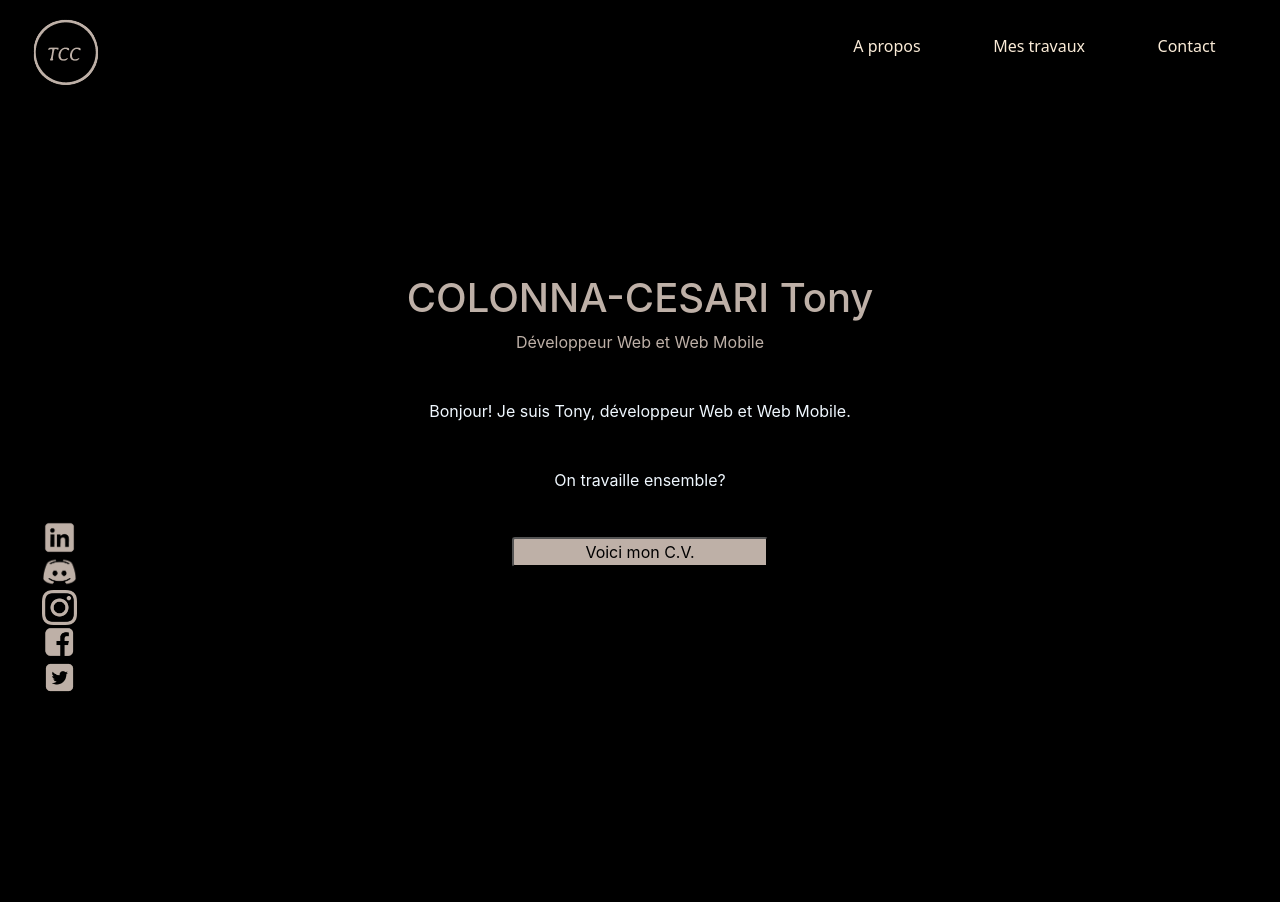
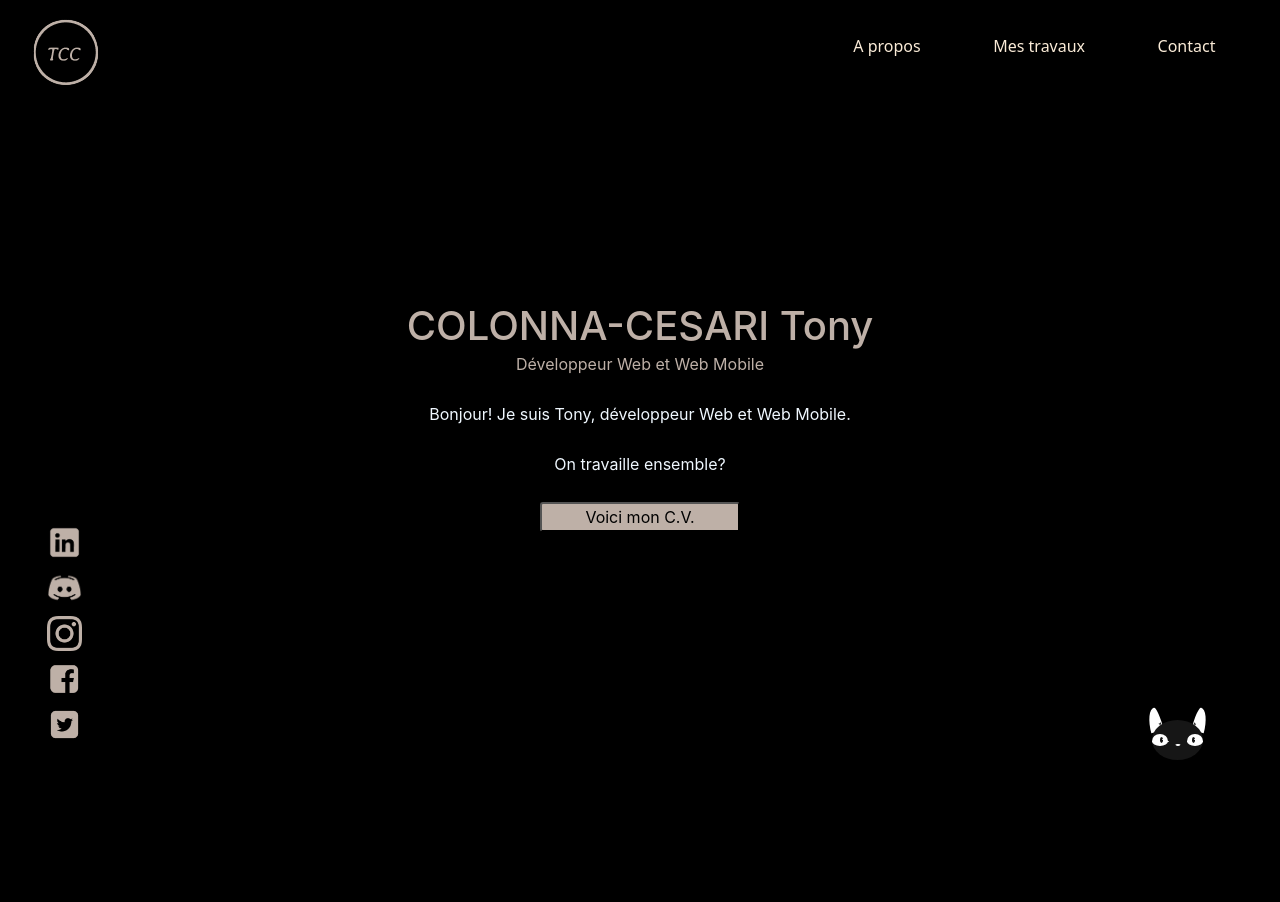
Before and after one commit to Toino17/Portfolio, a plain HTML site: page Index.html in a window 1280 px wide. Before the commit the page ends 800 px from the top, so only its background shows below. Drawn offline with nearby package versions, Linux system fonts and the light colour scheme.

Commit message:
04/07/2023

```diff
--- a/Index.html
+++ b/Index.html
@@ -42,6 +42,22 @@
                 <a href=""><li><img src="twitter.png" alt=""></li></a>
             </ul>
         </div>
+
+    <div class="cat">
+        <div class="ear ear--left"></div>
+        <div class="ear ear--right"></div>
+        <div class="face">
+        <div class="eye eye--left">
+            <div class="eye-pupil"></div>
+        </div>
+        <div class="eye eye--right">
+            <div class="eye-pupil"></div>
+        </div>
+        <div class="muzzle"></div>
+        </div>
+    </div>
+
+
     </section>
     <script src="https://unpkg.com/typed.js@2.0.16/dist/typed.umd.js"></script>
     <script src="script.js"></script>
--- a/style.css
+++ b/style.css
@@ -39,6 +39,7 @@ a{
     padding-bottom: 1%;
     padding-left: 3vh;
     padding-right: 3vh;
+    transition-duration: 0.5s;
 }
 
 .ul_navbar li:hover{
@@ -60,21 +61,39 @@ a{
 .card_presentation{
     display: flex;
     flex-direction: column;
-    width: 50%;
-    height: 50%;
+    width: 500px;
+    height: 500px;
     text-align: center;
     align-items: center;
-
+    position: relative;
+    margin-top: 10%;
 }
 
 .jobcard{
     color: #BEB0A7;
     margin-bottom: 7%;
+    position: absolute;
+    top: -10%;
+    opacity: 0;
+    animation: bottomtext 1s forwards 1s;
 }
 
-.text_intro, .text_intro2{
+.text_intro {
     color: aliceblue;
     margin-bottom: 7%;
+    position: absolute;
+    opacity: 0;
+    animation: bottomtext2 1s forwards 2s;
+}
+
+.text_intro2 {
+    color: aliceblue;
+    margin-bottom: 7%;
+    position: absolute;
+    top: 10%;
+    opacity: 0;
+    animation: bottomtext3 1s forwards 2s;
+
 }
 
 .card_presentation h1{
@@ -85,6 +104,10 @@ a{
     background-color: #BEB0A7;
     border-radius: 3px;
     width: 40%;
+    position: absolute;
+    top: 15%;
+    opacity: 0;
+    animation: bottomtext4 1s forwards 3s;
 
 }
 
@@ -101,6 +124,7 @@ a{
 .reseaux_ul img{
     width: 35px;
     height: 35px;
+    margin: 15%;
 }
 
 .reseaux{
@@ -110,3 +134,250 @@ a{
     right: 94%;
 
 }
+
+/* CHAAAAAAAT */
+.cat {
+    position: relative;
+    height: 170px;
+    width: 192.1px;
+}
+.ear {
+    position: absolute;
+    top: -30%;
+    height: 60%;
+    width: 25%;
+    background: #fff;
+}
+.ear::before, .ear::after {
+    content: '';
+    position: absolute;
+    bottom: 24%;
+    height: 10%;
+    width: 5%;
+    border-radius: 50%;
+    background: #161616;
+}
+.ear::after {
+    transform-origin: 50% 100%;
+}
+.ear--left {
+    left: -7%;
+    border-radius: 70% 30% 0% 0% / 100% 100% 0% 0%;
+    transform: rotate(-15deg);
+}
+.ear--left::before, .ear--left::after {
+    right: 10%;
+}
+.ear--left::after {
+    transform: rotate(-45deg);
+}
+.ear--right {
+    right: -7%;
+    border-radius: 30% 70% 0% 0% / 100% 100% 0% 0%;
+    transform: rotate(15deg);
+}
+.ear--right::before, .ear--right::after {
+    left: 10%;
+}
+.ear--right::after {
+    transform: rotate(45deg);
+}
+.face {
+    position: absolute;
+    height: 100%;
+    width: 100%;
+    background: #161616;
+    border-radius: 50%;
+}
+.eye {
+    position: absolute;
+    top: 35%;
+    height: 30%;
+    width: 31%;
+    background: #fff;
+    border-radius: 50% 50% 50% 50% / 60% 60% 40% 40%;
+}
+.eye::after {
+    content: '';
+    position: absolute;
+    top: 0;
+    left: 0;
+    height: 0;
+    width: 100%;
+    border-radius: 0 0 50% 50Array/0Array 0 40% 40%;
+    background: #161616;
+    animation: blink 4s infinite ease-in;
+}
+@keyframes blink {
+    0% {
+        height: 0;
+   }
+    90% {
+        height: 0;
+   }
+    92.5% {
+        height: 100%;
+   }
+    95% {
+        height: 0;
+   }
+    97.5% {
+        height: 100%;
+   }
+    100% {
+        height: 0;
+   }
+}
+.eye::before {
+    content: '';
+    position: absolute;
+    top: 60%;
+    height: 10%;
+    width: 15%;
+    background: #fff;
+    border-radius: 50%;
+}
+.eye--left {
+    left: 0;
+}
+.eye--left::before {
+    right: -5%;
+}
+.eye--right {
+    right: 0;
+}
+.eye--right::before {
+    left: -5%;
+}
+.eye-pupil {
+    position: absolute;
+    top: 25%;
+    height: 50%;
+    width: 20%;
+    background: #161616;
+    border-radius: 50%;
+    animation: look-around 4s infinite;
+}
+@keyframes look-around {
+    0% {
+        transform: translate(0);
+   }
+    5% {
+        transform: translate(50%, -25%);
+   }
+    10% {
+        transform: translate(50%, -25%);
+   }
+    15% {
+        transform: translate(-100%, -25%);
+   }
+    20% {
+        transform: translate(-100%, -25%);
+   }
+    25% {
+        transform: translate(0, 0);
+   }
+    100% {
+        transform: translate(0, 0);
+   }
+}
+.eye--left .eye-pupil {
+    right: 30%;
+}
+.eye--right .eye-pupil {
+    left: 30%;
+}
+.eye-pupil::after {
+    content: '';
+    position: absolute;
+    top: 30%;
+    right: -5%;
+    height: 20%;
+    width: 35%;
+    border-radius: 50%;
+    background: #fff;
+}
+.muzzle {
+    position: absolute;
+    top: 60%;
+    left: 50%;
+    height: 6%;
+    width: 10%;
+    background: #fff;
+    transform: translateX(-50%);
+    border-radius: 50% 50% 50% 50% / 30% 30% 70% 70%;
+}
+
+.cat{
+    position: fixed;
+    top: 90%;
+    left: 90%;
+    width: 4%;
+    height: 5%;
+}
+
+/* CHAAAAAAAT */
+
+.nom_card1 {
+    opacity: 0;
+    position: absolute;
+    animation: appearname 1.5s forwards;
+    top: 0%;
+    opacity: 0;
+}
+
+
+@keyframes appearname {
+   from{
+    opacity: 0;
+    top: -5%;
+   }
+   to{
+    top: -20%;
+    opacity: 1;
+   }
+}
+
+@keyframes bottomtext {
+    from{
+        opacity: 0;
+        top: -15%;
+    }
+    to{
+        opacity: 1;
+        top: -10%;
+    }
+}
+
+@keyframes bottomtext2 {
+    from{
+        opacity: 0;
+        top: -7%;
+    }
+    to{
+        opacity: 1;
+        top: 0%;
+    }
+}
+
+@keyframes bottomtext3{
+    from{
+        opacity: 0;
+        top: -10%;
+    }
+    to{
+        opacity: 1;
+        top: 10%;
+    }
+}
+
+@keyframes bottomtext4{
+    from{
+        opacity: 0;
+        top: 15%;
+    }
+    to{
+        opacity: 1;
+        top: 20%;
+    }
+}
```
